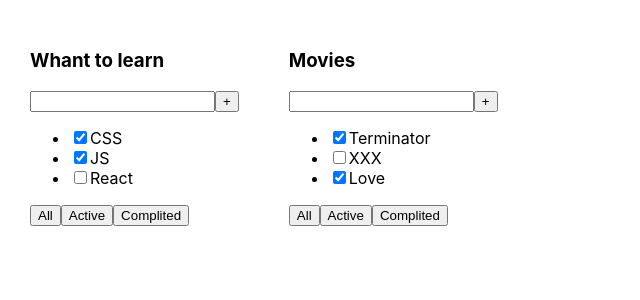
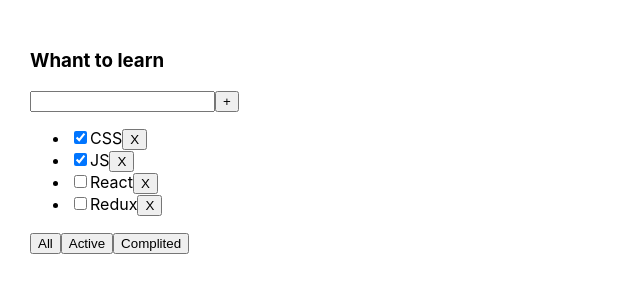
Before and after one commit to Mariyq1/todolist-react, a React (Create React App) app: page / in a window 1280 px wide. Shown: the top 300 px of the page, without its empty margins (0-640 px from the left). Built offline with nearby package versions, Linux system fonts and the light colour scheme.

Commit message:
Create useState for click buttons

```diff
--- a/src/App.tsx
+++ b/src/App.tsx
@@ -1,22 +1,41 @@
+import React, {useState} from 'react';
 import './App.css';
 import { TaskType, Todolist } from './Todolist';
 
+
+export type FilterValuesType = "all" | "completed" | "active";
 function App() {
-  let task1: Array<TaskType> = [
+
+  let [tasks, setTasks] = useState<Array<TaskType>>([
     {id:1, title: "CSS", isDone: true},
     {id:2, title: "JS", isDone: true},
-    {id:3, title: "React", isDone: false}
-  ]
-  let task2: Array<TaskType> = [
-    {id:1, title: "Terminator", isDone: true},
-    {id:2, title: "XXX", isDone: false},
-    {id:3, title: "Love", isDone: true}
-  ]
+    {id:3, title: "React", isDone: false},
+    {id:4, title: "Redux", isDone: false}
+  ]);
+  let [filter, setFilter] = useState<FilterValuesType>("all");
+  function removeTask(id:number){
+    let resultTasks = tasks.filter(t=> t.id !== id);
+    setTasks(resultTasks);
+  }
+  function changeFilter(value: FilterValuesType){
+    setFilter(value);
+  }
+  let tasksForTodolist = tasks;
+  if(filter === "completed") {
+    tasksForTodolist = tasks.filter(t => t.isDone === true);
+  }
+  if(filter === "active") {
+    tasksForTodolist = tasks.filter(t => t.isDone === false);
+  }
 
   return (
     <div className="App">
-      <Todolist title = "Whant to learn" tasks={task1}/>
-      <Todolist title = "Movies" tasks={task2}/>
+      <Todolist
+      title = "Whant to learn"
+      tasks={tasksForTodolist}
+      removeTask = {removeTask}
+      changeFilter = {changeFilter}
+      />
     </div>
   );
 }
--- a/src/Todolist.tsx
+++ b/src/Todolist.tsx
@@ -1,4 +1,5 @@
 import React from "react";
+import { FilterValuesType } from "./App";
 export type TaskType ={
     id: number
     title: string
@@ -7,10 +8,12 @@
 type PropsType = {
     title: string
     tasks: Array<TaskType>
+    removeTask: (id:number) => void
+    changeFilter: (value: FilterValuesType) => void
+
 }
 
 export function Todolist(props: PropsType){
-
   return (
     <div>
       <h3>{props.title}</h3>
@@ -19,15 +22,22 @@
         <button>+</button>
       </div>
       <ul>
-        <li><input type="checkbox" checked={props.tasks[0].isDone}/><span>{props.tasks[0].title}</span></li>
-        <li><input type="checkbox" checked={props.tasks[1].isDone}/><span>{props.tasks[1].title}</span></li>
-        <li><input type="checkbox" checked={props.tasks[2].isDone}/><span>{props.tasks[2].title}</span></li>
+        {
+          props.tasks.map((t)=>{
+            return <li key={t.id}><input type="checkbox" checked={t.isDone}/>
+            <span>{t.title}</span>
+            <button onClick={()=> {props.removeTask(t.id)}}>X</button>
+            </li>
+          }
+
+          )
+        }
 
       </ul>
       <div>
-        <button>All</button>
-        <button>Active</button>
-        <button>Complited</button>
+        <button onClick={()=> {props.changeFilter("all")}}>All</button>
+        <button onClick={()=> {props.changeFilter("active")}}>Active</button>
+        <button onClick={()=> {props.changeFilter("completed")}}>Complited</button>
       </div>
     </div>
 
```
